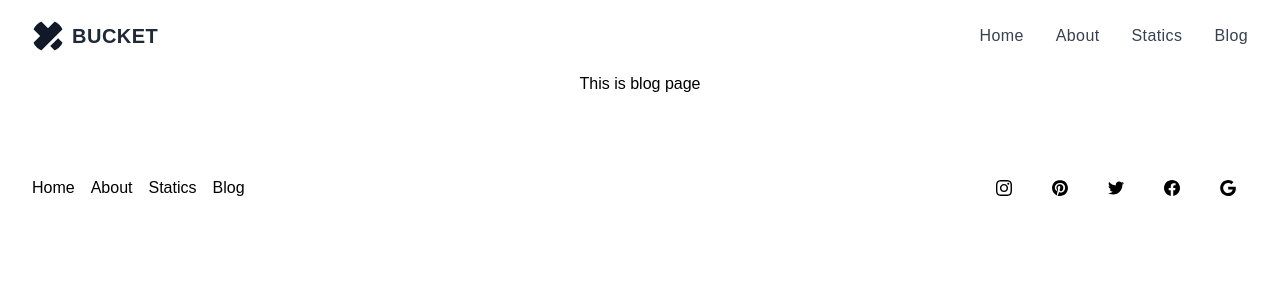
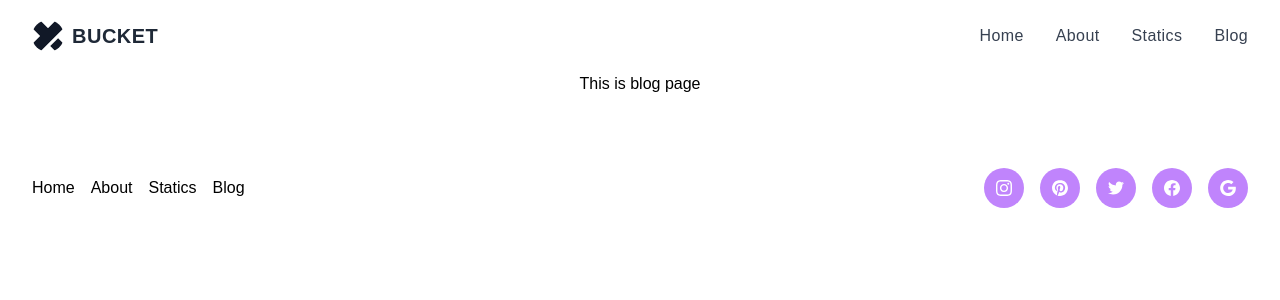
Before and after one commit to adorzamaan/Qbucket, a React (Create React App) app: page /blog in a window 1280 px wide. Shown: the top 300 px of the page. Built offline with nearby package versions, Linux system fonts and the light colour scheme.

Commit message:
quizs dynamic data

```diff
--- a/src/Components/Footer/Footer.js
+++ b/src/Components/Footer/Footer.js
@@ -29,7 +29,7 @@
                 rel="noopener noreferrer"
                 href="/"
                 title="Instagram"
-                className="flex items-center justify-center w-8 h-8 rounded-full sm:w-10 sm:h-10 dark:bg-purple-400 dark:text-white"
+                className="flex items-center justify-center w-8 h-8 rounded-full sm:w-10 sm:h-10 bg-purple-400 text-white"
               >
                 <svg
                   xmlns="http://www.w3.org/2000/svg"
@@ -44,7 +44,7 @@
                 rel="noopener noreferrer"
                 href="/"
                 title="Pinterest"
-                className="flex items-center justify-center w-8 h-8 rounded-full sm:w-10 sm:h-10 dark:bg-purple-400 dark:text-white"
+                className="flex items-center justify-center w-8 h-8 rounded-full sm:w-10 sm:h-10 bg-purple-400 text-white"
               >
                 <svg
                   xmlns="http://www.w3.org/2000/svg"
@@ -59,7 +59,7 @@
                 rel="noopener noreferrer"
                 href="/"
                 title="Twitter"
-                className="flex items-center justify-center w-8 h-8 rounded-full sm:w-10 sm:h-10 dark:bg-purple-400 dark:text-white"
+                className="flex items-center justify-center w-8 h-8 rounded-full sm:w-10 sm:h-10 bg-purple-400 text-white"
               >
                 <svg
                   xmlns="http://www.w3.org/2000/svg"
@@ -74,7 +74,7 @@
                 rel="noopener noreferrer"
                 href="/"
                 title="Facebook"
-                className="flex items-center justify-center w-8 h-8 rounded-full sm:w-10 sm:h-10 dark:bg-purple-400 dark:text-white"
+                className="flex items-center justify-center w-8 h-8 rounded-full sm:w-10 sm:h-10 bg-purple-400 text-white"
               >
                 <svg
                   xmlns="http://www.w3.org/2000/svg"
@@ -89,7 +89,7 @@
                 rel="noopener noreferrer"
                 href="/"
                 title="Gmail"
-                className="flex items-center justify-center w-8 h-8 rounded-full sm:w-10 sm:h-10 dark:bg-purple-400 dark:text-white"
+                className="flex items-center justify-center w-8 h-8 rounded-full sm:w-10 sm:h-10 bg-purple-400 text-white"
               >
                 <svg
                   xmlns="http://www.w3.org/2000/svg"
@@ -109,7 +109,7 @@
 };
 
 export default Footer;
-<footer className="dark:bg-gray-800 dark:text-gray-50">
+<footer className="bg-gray-800 text-gray-50">
   <div className="container flex flex-col p-4 mx-auto md:p-8 lg:flex-row divide-gray-400">
     <ul className="self-center py-6 space-y-4 text-center sm:flex sm:space-y-0 sm:justify-around sm:space-x-4 lg:flex-1 lg:justify-start">
       <li>Shop</li>
@@ -124,7 +124,7 @@
           rel="noopener noreferrer"
           href="#"
           title="Instagram"
-          className="flex items-center justify-center w-8 h-8 rounded-full sm:w-10 sm:h-10 dark:bg-violet-400 dark:text-gray-900"
+          className="flex items-center justify-center w-8 h-8 rounded-full sm:w-10 sm:h-10 bg-violet-400 text-gray-900"
         >
           <svg
             xmlns="http://www.w3.org/2000/svg"
@@ -139,7 +139,7 @@
           rel="noopener noreferrer"
           href="#"
           title="Pinterest"
-          className="flex items-center justify-center w-8 h-8 rounded-full sm:w-10 sm:h-10 dark:bg-violet-400 dark:text-gray-900"
+          className="flex items-center justify-center w-8 h-8 rounded-full sm:w-10 sm:h-10 bg-violet-400 text-gray-900"
         >
           <svg
             xmlns="http://www.w3.org/2000/svg"
@@ -154,7 +154,7 @@
           rel="noopener noreferrer"
           href="#"
           title="Twitter"
-          className="flex items-center justify-center w-8 h-8 rounded-full sm:w-10 sm:h-10 dark:bg-violet-400 dark:text-gray-900"
+          className="flex items-center justify-center w-8 h-8 rounded-full sm:w-10 sm:h-10 bg-violet-400 text-gray-900"
         >
           <svg
             xmlns="http://www.w3.org/2000/svg"
@@ -169,7 +169,7 @@
           rel="noopener noreferrer"
           href="#"
           title="Facebook"
-          className="flex items-center justify-center w-8 h-8 rounded-full sm:w-10 sm:h-10 dark:bg-violet-400 dark:text-gray-900"
+          className="flex items-center justify-center w-8 h-8 rounded-full sm:w-10 sm:h-10 bg-violet-400 text-gray-900"
         >
           <svg
             xmlns="http://www.w3.org/2000/svg"
@@ -184,7 +184,7 @@
           rel="noopener noreferrer"
           href="#"
           title="Gmail"
-          className="flex items-center justify-center w-8 h-8 rounded-full sm:w-10 sm:h-10 dark:bg-violet-400 dark:text-gray-900"
+          className="flex items-center justify-center w-8 h-8 rounded-full sm:w-10 sm:h-10 bg-violet-400 text-gray-900"
         >
           <svg
             xmlns="http://www.w3.org/2000/svg"
--- a/src/Components/Quiz/Quiz.js
+++ b/src/Components/Quiz/Quiz.js
@@ -18,7 +18,7 @@
           <Link
             to={`../quiz/${id}`}
             type="button"
-            className="px-3 py-1 font-semibold rounded-full dark:bg-purple-500 dark:text-white"
+            className="px-3 py-1 font-semibold rounded-full bg-purple-500 text-white"
           >
             Start Now
           </Link>
--- a/src/Components/QuizDetails/QuizDetails.js
+++ b/src/Components/QuizDetails/QuizDetails.js
@@ -11,7 +11,6 @@
   return (
     <div>
       <h3 className="font-bold text-2xl py-4">Quiz of {name}</h3>
-      <p className="font-medium">{questions.question}</p>
       <div className="container mx-auto justify-center grid lg:grid-cols-2 md:grid-cols-2 sm:grid-cols-1 gap-12">
         {questions.map((question) => (
           <SingleQuiz question={question} key={question.id}></SingleQuiz>
--- a/src/Components/SingleQuiz/SingleQuiz.js
+++ b/src/Components/SingleQuiz/SingleQuiz.js
@@ -12,8 +12,9 @@
           <div className="text-center grid lg:grid-cols-2 md:grid-cols-2 sm:grid-cols-1">
             {answerOption.map((answer) => (
               <div className="flex justify-between">
-                <li className="inline-block list-disc py-2">
-                  <p>{answer}</p>
+                <li className="flex items-center bg-purple-600 rounded-sm m-4 px-12 list-inside py-2">
+                  <input type="radio" name="" id="" />
+                  <p className="text-white py-2 px-2">{answer}</p>
                 </li>
               </div>
             ))}
```
